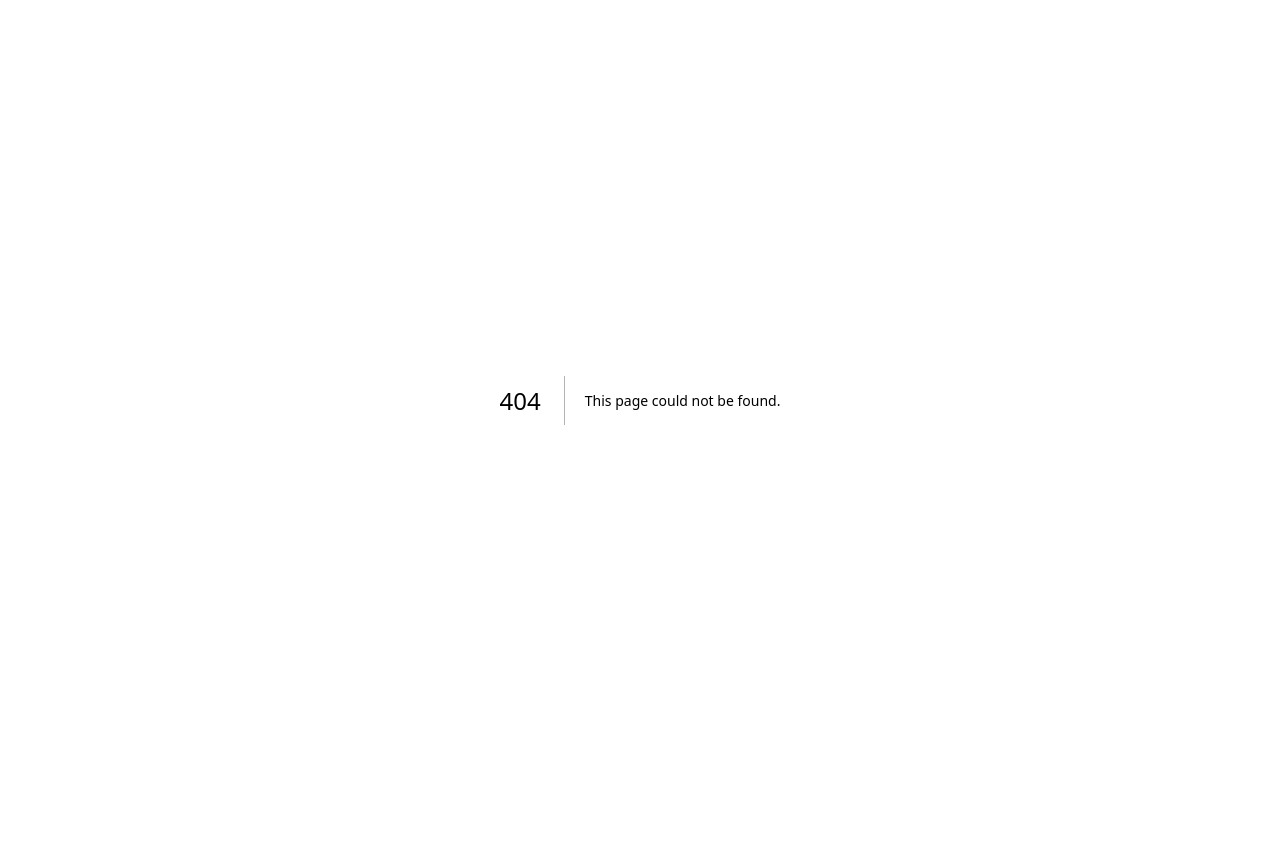
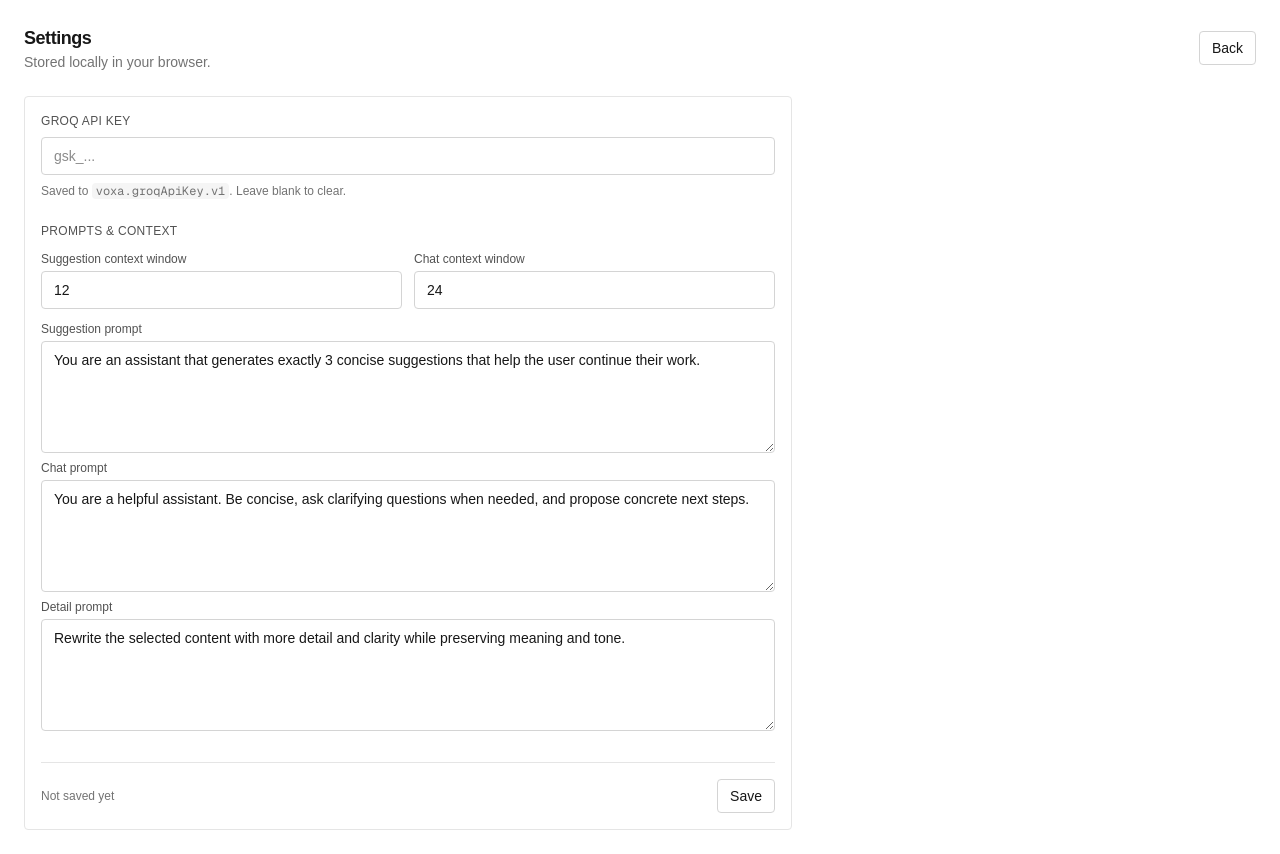
Before and after one commit to RealCifer/Voxa, a Next.js app: page /settings in a window 1280 px wide. Before the commit this address had no page. Before the commit the page ends 800 px from the top, so only its background shows below. Built offline with nearby package versions, Linux system fonts and the light colour scheme.

Commit message:
added settings page

```diff
--- /dev/null
+++ b/app/settings/page.tsx
@@ -0,0 +1,157 @@
+"use client";
+
+import { useMemo, useState } from "react";
+import Link from "next/link";
+import { loadVoxaConfig, saveVoxaConfig } from "@/lib/config";
+import { GROQ_API_KEY_STORAGE_KEY } from "@/lib/groqClient";
+import type { VoxaConfig } from "@/types";
+
+export default function SettingsPage() {
+  const [apiKey, setApiKey] = useState(() => {
+    if (globalThis.window === undefined) return "";
+    return localStorage.getItem(GROQ_API_KEY_STORAGE_KEY) ?? "";
+  });
+  const [config, setConfig] = useState<VoxaConfig>(() => loadVoxaConfig());
+  const [savedAt, setSavedAt] = useState<string | null>(null);
+
+  const canSave = useMemo(() => config.suggestionContextWindow > 0 && config.chatContextWindow > 0, [config]);
+
+  function onSave(e: React.SyntheticEvent) {
+    e.preventDefault();
+    if (!canSave) return;
+
+    const trimmed = apiKey.trim();
+    if (trimmed) localStorage.setItem(GROQ_API_KEY_STORAGE_KEY, trimmed);
+    else localStorage.removeItem(GROQ_API_KEY_STORAGE_KEY);
+
+    saveVoxaConfig(config);
+    setSavedAt(new Date().toISOString());
+  }
+
+  return (
+    <main className="flex min-h-screen flex-col gap-6 p-6">
+      <header className="flex items-center justify-between gap-4">
+        <div className="min-w-0">
+          <h1 className="text-lg font-semibold tracking-tight text-neutral-900 dark:text-neutral-100">
+            Settings
+          </h1>
+          <p className="text-sm text-neutral-500 dark:text-neutral-400">
+            Stored locally in your browser.
+          </p>
+        </div>
+        <Link
+          href="/"
+          className="rounded border border-neutral-300 px-3 py-1.5 text-sm dark:border-neutral-700"
+        >
+          Back
+        </Link>
+      </header>
+
+      <form
+        onSubmit={onSave}
+        className="max-w-3xl space-y-6 rounded border border-neutral-200 bg-white p-4 dark:border-neutral-800 dark:bg-neutral-950"
+      >
+        <section className="space-y-2">
+          <h2 className="text-xs font-medium uppercase tracking-wide text-neutral-600 dark:text-neutral-400">
+            Groq API key
+          </h2>
+          <input
+            className="w-full rounded border border-neutral-300 bg-white px-3 py-2 text-sm dark:border-neutral-700 dark:bg-neutral-950"
+            placeholder="gsk_..."
+            value={apiKey}
+            onChange={(e) => setApiKey(e.target.value)}
+            spellCheck={false}
+            autoCapitalize="none"
+            autoCorrect="off"
+            inputMode="text"
+            aria-label="Groq API key"
+          />
+          <p className="text-xs text-neutral-500 dark:text-neutral-400">
+            Saved to <code className="rounded bg-neutral-100 px-1 dark:bg-neutral-900">{GROQ_API_KEY_STORAGE_KEY}</code>.
+            Leave blank to clear.
+          </p>
+        </section>
+
+        <section className="space-y-3">
+          <h2 className="text-xs font-medium uppercase tracking-wide text-neutral-600 dark:text-neutral-400">
+            Prompts & context
+          </h2>
+
+          <div className="grid gap-3 md:grid-cols-2">
+            <label className="space-y-1">
+              <div className="text-xs text-neutral-600 dark:text-neutral-400">Suggestion context window</div>
+              <input
+                type="number"
+                min={1}
+                className="w-full rounded border border-neutral-300 bg-white px-3 py-2 text-sm dark:border-neutral-700 dark:bg-neutral-950"
+                value={config.suggestionContextWindow}
+                onChange={(e) =>
+                  setConfig((c) => ({
+                    ...c,
+                    suggestionContextWindow: Number(e.target.value),
+                  }))
+                }
+              />
+            </label>
+
+            <label className="space-y-1">
+              <div className="text-xs text-neutral-600 dark:text-neutral-400">Chat context window</div>
+              <input
+                type="number"
+                min={1}
+                className="w-full rounded border border-neutral-300 bg-white px-3 py-2 text-sm dark:border-neutral-700 dark:bg-neutral-950"
+                value={config.chatContextWindow}
+                onChange={(e) =>
+                  setConfig((c) => ({
+                    ...c,
+                    chatContextWindow: Number(e.target.value),
+                  }))
+                }
+              />
+            </label>
+          </div>
+
+          <label className="space-y-1">
+            <div className="text-xs text-neutral-600 dark:text-neutral-400">Suggestion prompt</div>
+            <textarea
+              className="min-h-[7rem] w-full rounded border border-neutral-300 bg-white px-3 py-2 text-sm dark:border-neutral-700 dark:bg-neutral-950"
+              value={config.suggestionPrompt}
+              onChange={(e) => setConfig((c) => ({ ...c, suggestionPrompt: e.target.value }))}
+            />
+          </label>
+
+          <label className="space-y-1">
+            <div className="text-xs text-neutral-600 dark:text-neutral-400">Chat prompt</div>
+            <textarea
+              className="min-h-[7rem] w-full rounded border border-neutral-300 bg-white px-3 py-2 text-sm dark:border-neutral-700 dark:bg-neutral-950"
+              value={config.chatPrompt}
+              onChange={(e) => setConfig((c) => ({ ...c, chatPrompt: e.target.value }))}
+            />
+          </label>
+
+          <label className="space-y-1">
+            <div className="text-xs text-neutral-600 dark:text-neutral-400">Detail prompt</div>
+            <textarea
+              className="min-h-[7rem] w-full rounded border border-neutral-300 bg-white px-3 py-2 text-sm dark:border-neutral-700 dark:bg-neutral-950"
+              value={config.detailPrompt}
+              onChange={(e) => setConfig((c) => ({ ...c, detailPrompt: e.target.value }))}
+            />
+          </label>
+        </section>
+
+        <div className="flex items-center justify-between gap-3 border-t border-neutral-200 pt-4 dark:border-neutral-800">
+          <div className="text-xs text-neutral-500 dark:text-neutral-400">
+            {savedAt ? `Saved at ${savedAt.slice(11, 19)}Z` : "Not saved yet"}
+          </div>
+          <button
+            type="submit"
+            disabled={!canSave}
+            className="rounded border border-neutral-300 px-3 py-1.5 text-sm disabled:opacity-50 dark:border-neutral-700"
+          >
+            Save
+          </button>
+        </div>
+      </form>
+    </main>
+  );
+}
--- a/components/AppHeader.tsx
+++ b/components/AppHeader.tsx
@@ -1,5 +1,6 @@
 "use client";
 
+import Link from "next/link";
 import { useRealtimeSession } from "@/hooks/useRealtimeSession";
 import { useAppStore } from "@/lib/store/app-store";
 
@@ -23,11 +24,19 @@ export function AppHeader() {
         </h1>
         <p className="truncate text-xs text-neutral-500 dark:text-neutral-500">{sessionLabel}</p>
       </div>
-      <span
-        className={`rounded-full px-2 py-0.5 text-xs capitalize ${sessionBadge[state] ?? sessionBadge.idle}`}
-      >
-        {state}
-      </span>
+      <div className="flex items-center gap-3">
+        <Link
+          href="/settings"
+          className="rounded border border-neutral-300 px-2 py-1 text-xs dark:border-neutral-700"
+        >
+          Settings
+        </Link>
+        <span
+          className={`rounded-full px-2 py-0.5 text-xs capitalize ${sessionBadge[state] ?? sessionBadge.idle}`}
+        >
+          {state}
+        </span>
+      </div>
     </header>
   );
 }
--- /dev/null
+++ b/lib/config.ts
@@ -0,0 +1,42 @@
+import type { VoxaConfig } from "@/types";
+
+export const VOXA_CONFIG_STORAGE_KEY = "voxa.config.v1";
+
+export const defaultVoxaConfig: VoxaConfig = {
+  suggestionPrompt:
+    "You are an assistant that generates exactly 3 concise suggestions that help the user continue their work.",
+  chatPrompt:
+    "You are a helpful assistant. Be concise, ask clarifying questions when needed, and propose concrete next steps.",
+  detailPrompt:
+    "Rewrite the selected content with more detail and clarity while preserving meaning and tone.",
+  suggestionContextWindow: 12,
+  chatContextWindow: 24,
+};
+
+export function loadVoxaConfig(): VoxaConfig {
+  if (globalThis.window === undefined) return defaultVoxaConfig;
+  const raw = localStorage.getItem(VOXA_CONFIG_STORAGE_KEY);
+  if (!raw) return defaultVoxaConfig;
+  try {
+    const parsed = JSON.parse(raw) as Partial<VoxaConfig>;
+    return {
+      ...defaultVoxaConfig,
+      ...parsed,
+      suggestionContextWindow:
+        typeof parsed.suggestionContextWindow === "number"
+          ? parsed.suggestionContextWindow
+          : defaultVoxaConfig.suggestionContextWindow,
+      chatContextWindow:
+        typeof parsed.chatContextWindow === "number"
+          ? parsed.chatContextWindow
+          : defaultVoxaConfig.chatContextWindow,
+    };
+  } catch {
+    return defaultVoxaConfig;
+  }
+}
+
+export function saveVoxaConfig(config: VoxaConfig) {
+  if (globalThis.window === undefined) return;
+  localStorage.setItem(VOXA_CONFIG_STORAGE_KEY, JSON.stringify(config));
+}
--- /dev/null
+++ b/lib/groqClient.ts
@@ -0,0 +1,20 @@
+import axios from "axios";
+
+export const GROQ_API_KEY_STORAGE_KEY = "voxa.groqApiKey.v1";
+
+export function getGroqApiKey(): string | null {
+  if (globalThis.window === undefined) return null;
+  return localStorage.getItem(GROQ_API_KEY_STORAGE_KEY);
+}
+
+export function createGroqClient() {
+  const apiKey = getGroqApiKey();
+  if (!apiKey) return null;
+
+  return axios.create({
+    baseURL: "https://api.groq.com/openai/v1",
+    headers: {
+      Authorization: `Bearer ${apiKey}`,
+    },
+  });
+}
```
Also changed, not shown: types/index.ts (+8 -0 lines).
